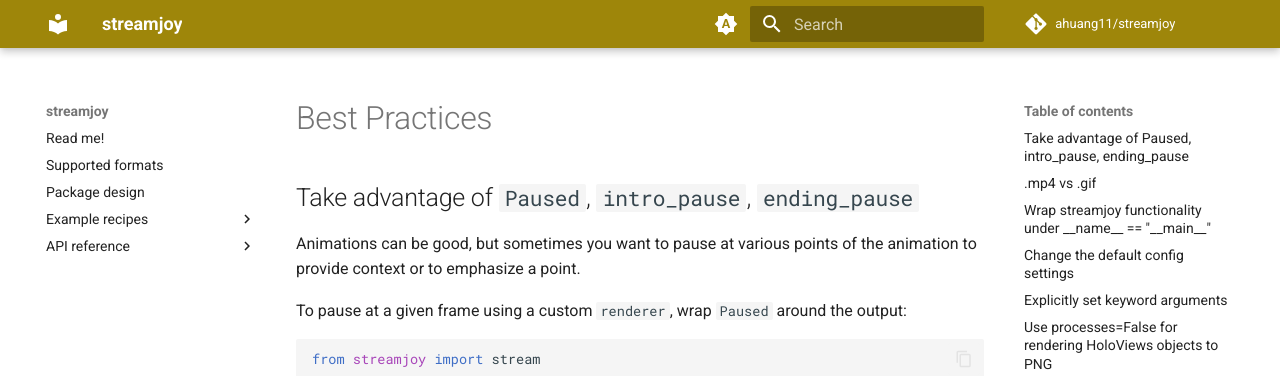
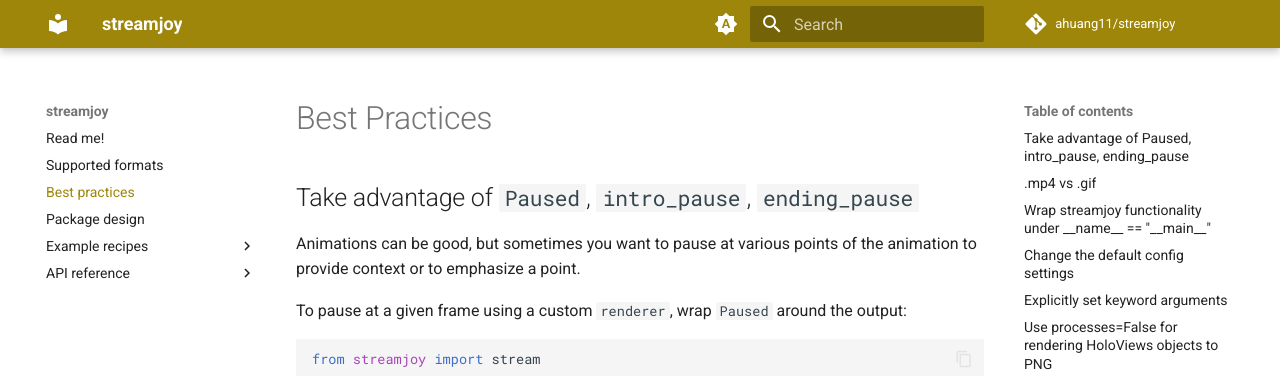
Before and after one commit to ahuang11/streamjoy, an MkDocs documentation site: the page built from docs/best_practices.md, in a window 1280 px wide. Shown: the top 376 px of the page. Built offline with MkDocs 1.6.1 and Material for MkDocs 9.7.7, drawn with Linux system fonts in a browser that asks for light colours; comment, search, counter and statistics services are not loaded.

Commit message:
Add missing best practices

```diff
--- a/mkdocs.yml
+++ b/mkdocs.yml
@@ -62,6 +62,7 @@
 nav:
     - Read me!: index.md
     - Supported formats: supported_formats.md
+    - Best practices: best_practices.md
     - Package design: package_design.md
     - Example recipes:
         - Sine wave: example_recipes/sine_wave.md
```
